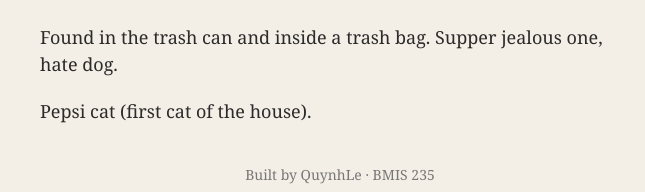
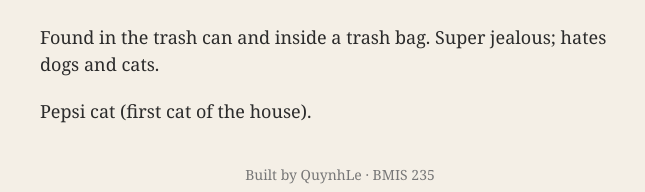
Before and after one commit to QuynhLe-7/bmis235-html-3, a plain HTML site: page page1.html in a window 1280 px wide. Shown: the part 171-363 px from the top of the page, 300-945 px from the left. Drawn offline with Linux system fonts and the light colour scheme.

Commit message:
Fix grammatical errors in page1.html

```diff
--- a/page1.html
+++ b/page1.html
@@ -29,7 +29,7 @@
 </nav>
 
 <h1>Pepsi</h1>
-<p>Found in the trash can and inside a trash bag. Supper jealous one, hate dog.</p>
+<p>Found in the trash can and inside a trash bag. Super jealous; hates dogs and cats.</p>
 <p>Pepsi cat (first cat of the house).</p>
 
 <!-- Footer: fill in your name -->
```
